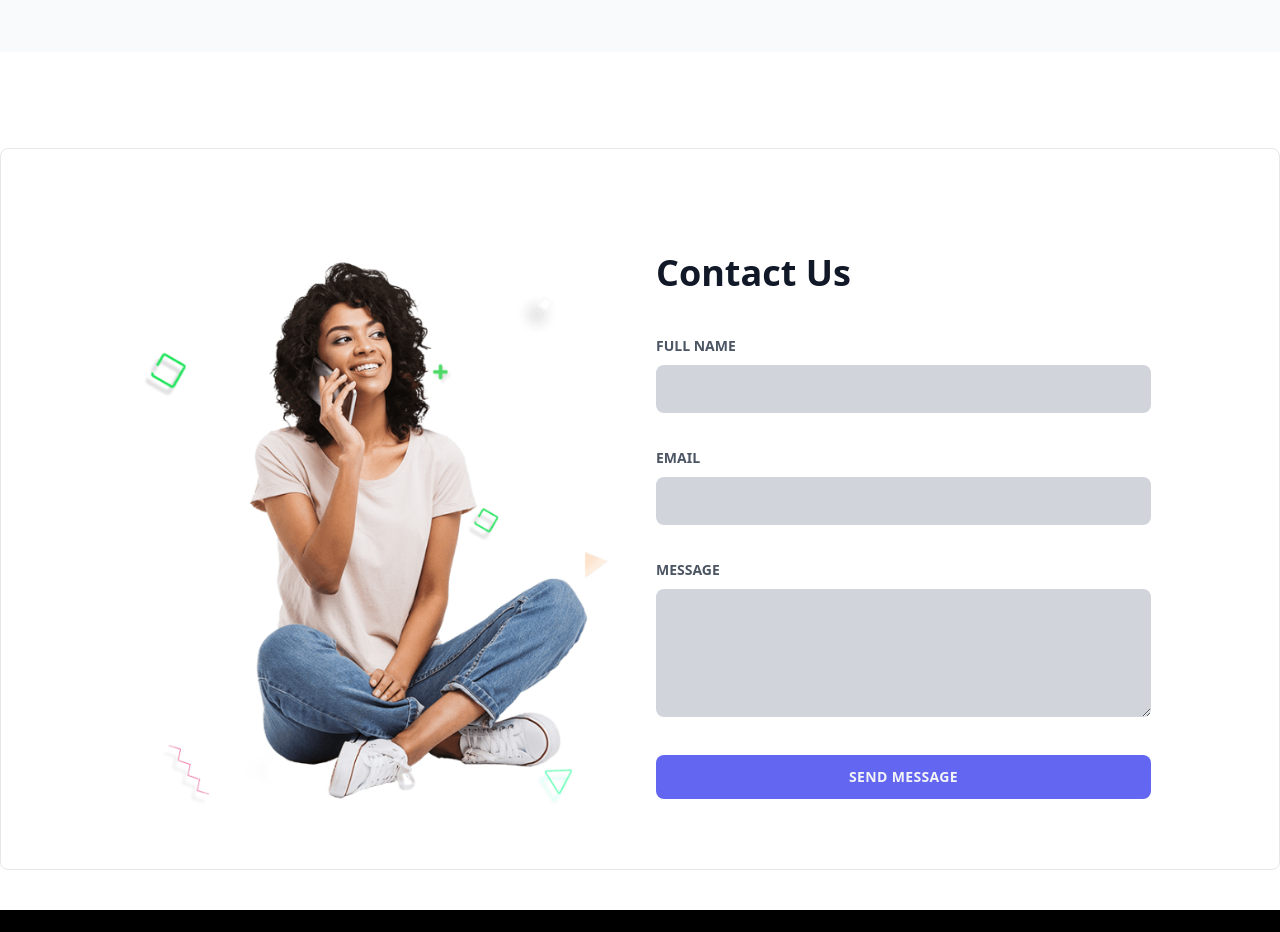
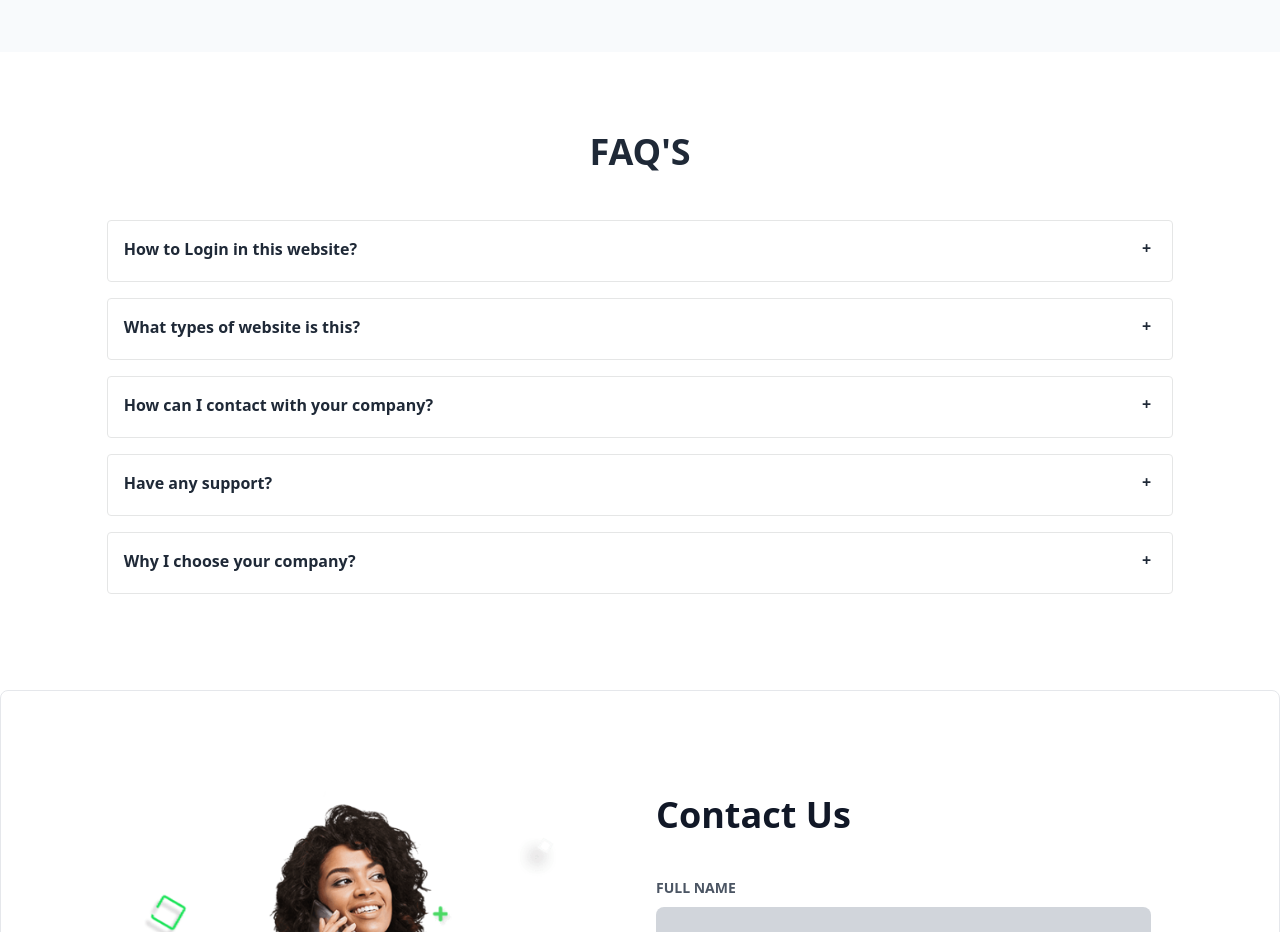
Before and after one commit to DarkAsfu/toy-market-place-client, a React (Vite) app: page / in a window 1280 px wide. Shown: the part 2620-3552 px from the top of the page. Built offline with nearby package versions, Linux system fonts and the light colour scheme; no server answers.

Commit message:
Faq added

```diff
--- /dev/null
+++ b/src/Pages/Home/Faq/Faq.jsx
@@ -0,0 +1,55 @@
+import React from 'react';
+const Faq = () => {
+    return (
+        <div>
+            <div className='thumb'>
+            <h1 className="text-4xl font-bold text-center  mb-4">FAQ'S</h1>
+            </div>
+            <div className="faqs w-10/12 mx-auto my-12">
+                <div tabIndex={0} className="mt-4 collapse collapse-plus border border-base-300 bg-base-100 rounded">
+                    <div className="collapse-title font-semibold">
+                        How to Login in this website?
+                    </div>
+                    <div className="collapse-content">
+                        <p className='mt-6'>You can this website using google and email and password.</p>
+                    </div>
+                </div>
+                <div tabIndex={0} className="mt-4 collapse collapse-plus border border-base-300 bg-base-100 rounded">
+                    <div className="collapse-title  font-semibold">
+                       What types of website is this?
+                    </div>
+                    <div className="collapse-content">
+                        <p>If you are user in this website you got some services. If you want to buy any tor you can do this and if you want sell any products toy realted you can buy here.</p>
+                    </div>
+                </div>
+                <div tabIndex={0} className="mt-4 collapse collapse-plus border border-base-300 bg-base-100 rounded">
+                    <div className="collapse-title  font-semibold">
+                        How can I contact with your company?
+                    </div>
+                    <div className="collapse-content">
+                        <p>You can send message our contact section. Otherwise you can send email (ashraful.islam0871@gmail.com) here.</p>
+                    </div>
+                </div>
+                <div tabIndex={0} className="mt-4 collapse collapse-plus border border-base-300 bg-base-100 rounded">
+                    <div className="collapse-title  font-semibold">
+                        Have any support?
+                    </div>
+                    <div className="collapse-content">
+                        <p>Yes. We provide services 24/7 .</p>
+                    </div>
+                </div>
+                <div tabIndex={0} className="mt-4 collapse collapse-plus border border-base-300 bg-base-100 rounded">
+                    <div className="collapse-title  font-semibold">
+                        Why I choose your company?
+                    </div>
+                    <div className="collapse-content">
+                        <p>Lorem ipsum dolor sit amet consectetur adipisicing elit. Minima doloribus qui consequuntur dolorum consequatur! Sit.</p>
+                    </div>
+                </div>
+
+            </div>
+        </div>
+    );
+};
+
+export default Faq;
--- a/src/Pages/Home/Home/Home.jsx
+++ b/src/Pages/Home/Home/Home.jsx
@@ -3,6 +3,7 @@ import useTitle from "../../../hooks/useTitle";
 import Banner from "../Banner/Banner";
 import CategoryTab from "../CategoryTab/CategoryTab";
 import Contact from "../Contact/Contact";
+import Faq from "../Faq/Faq";
 import Gallery from "../Gallery/Gallery";
 import TeamMember from "../TeamMember/TeamMember";
 
@@ -15,6 +16,7 @@ const Home = () => {
             <Gallery></Gallery>
             <CategoryTab></CategoryTab>
             <TeamMember></TeamMember>
+            <Faq></Faq>
             <Contact></Contact>
         </>
     );
```
